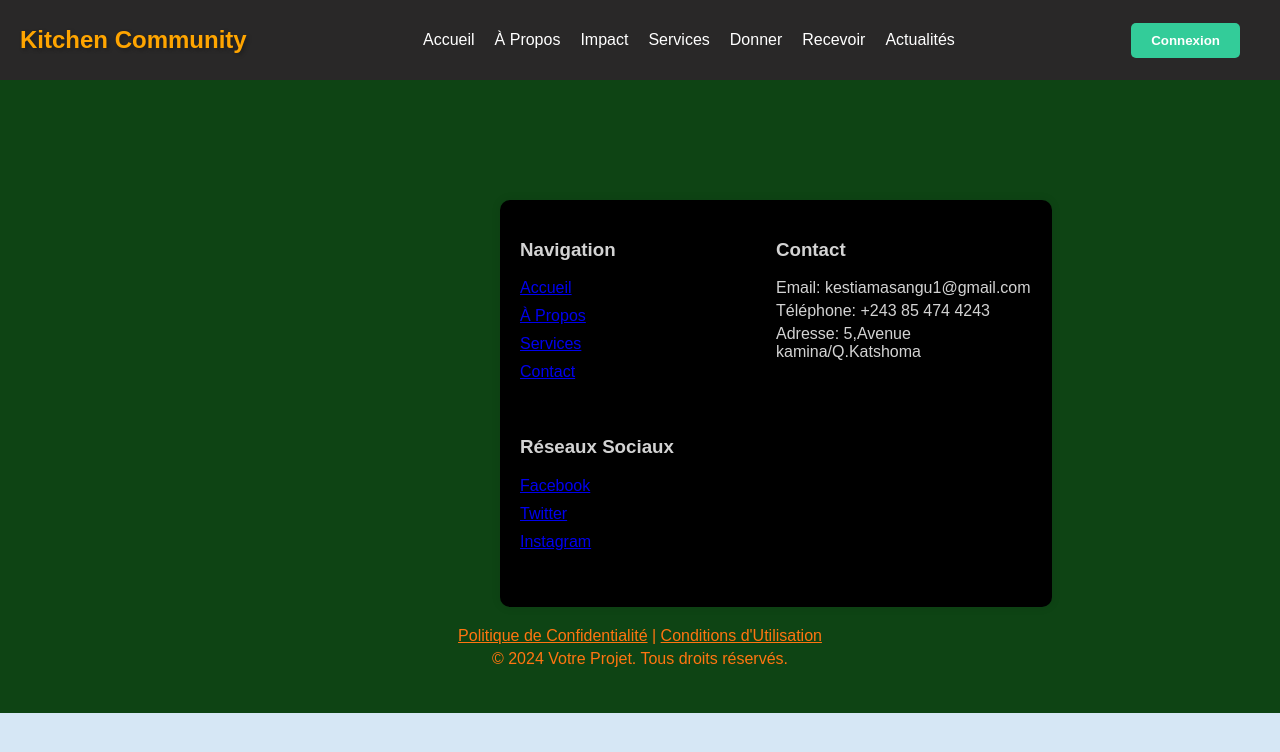
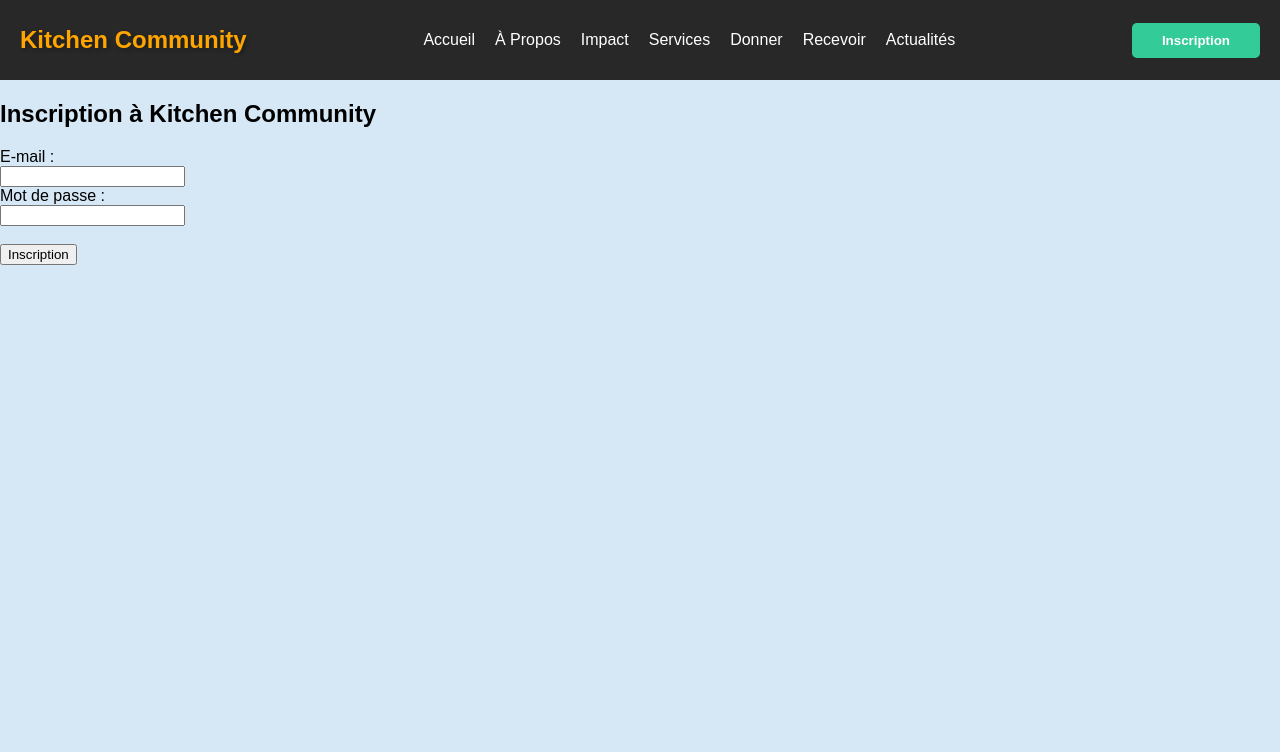
Before and after one commit to KESTIAMASANGU/kitchen-community-connection, a React (Create React App) app: page /Inscription in a window 1280 px wide. Shown: the top 752 px of the page. Built offline with nearby package versions, Linux system fonts and the light colour scheme.

Commit message:
l'ajout du formulaire d'inscription

```diff
--- a/src/App.css
+++ b/src/App.css
@@ -272,6 +272,7 @@ body {
   display: grid;
   grid-template-columns: repeat(3, 1fr);
   gap: 30px;
+  margin-bottom: 20px;
 }
 
 .service-item {
@@ -291,7 +292,7 @@ body {
   display: grid;
   grid-template-columns: repeat(3, 1fr);
   gap: 30px;
-
+margin-bottom: 30px;
 }
 .service-item1,
 .service-item2 {
@@ -316,7 +317,7 @@ body {
   background-color: #0E4414;
   color: #D3D3D3;
   border-radius: 10px;
-  /* box-shadow: 0 0 10px rgba(0, 0, 0, 0.1); */
+  box-shadow: 0 0 10px rgba(0, 0, 0, 0.1);
 }
 
 .container h2 {
@@ -423,7 +424,7 @@ button:hover {
   background-color: #FF9F55;
 }
 
-.footer {
+/* .footer {
   background-color: #0E4414;
   color: #FF7511;
   padding: 40px 0;
@@ -469,4 +470,4 @@ button:hover {
 
 .footer__legal a {
   color: #FF7511;
-}
+} */
--- a/src/App.jsx
+++ b/src/App.jsx
@@ -4,8 +4,9 @@ import './App.css'
 import Navbar from './navbar';
 import Hero from './hero';
 import LoginForm from './formulaire_connection/donations';
-import  FoodReceptionForm from './formulaire_connection/Receptions';
-import Footer from './footer'
+import FoodReceptionForm from './formulaire_connection/Receptions';
+import InscriptionForm from './Inscription';
+// import Footer from './footer'
 
 function App() {
   return (
@@ -16,13 +17,13 @@ function App() {
       </header>
       <main>
         <Routes>
+            <Route path='/Inscription' element={<InscriptionForm />} />
           <Route path='/' element={<Hero />} />
           <Route path='/donations' element={<LoginForm />} />
           <Route path='/Receptions' element={<FoodReceptionForm />} />
-          {/* <Route path='/connexion' element={<Connexion />} /> */}
         </Routes>
       </main>
-      <Footer/>
+      {/* <Footer/> */}
     </div>
   );
 }
--- /dev/null
+++ b/src/Inscription.jsx
@@ -0,0 +1,62 @@
+import React, { useState } from 'react';
+
+function InscriptionForm() {
+  const [email, setEmail] = useState('');
+  const [password, setPassword] = useState('');
+  const [errorEmail, setErrorEmail] = useState('');
+  const [errorPassword, setErrorPassword] = useState('');
+
+  const handleEmailChange = (event) => {
+    const newEmail = event.target.value;
+    setEmail(newEmail);
+    if (!newEmail.includes('@') || !newEmail.includes('.')) {
+      setErrorEmail('L\'adresse e-mail est invalide');
+    } else {
+      setErrorEmail('');
+    }
+  };
+
+  const handlePasswordChange = (event) => {
+    const newPassword = event.target.value;
+    setPassword(newPassword);
+    if (newPassword.length < 6 || !/\d/.test(newPassword) || !/[a-zA-Z]/.test(newPassword)) {
+      setErrorPassword('Le mot de passe doit contenir au moins 6 caractères, y compris des lettres et des chiffres');
+    } else {
+      setErrorPassword('');
+    }
+  };
+
+  const handleSubmit = (event) => {
+    event.preventDefault();
+    if (errorEmail === '' && errorPassword === '') {
+      console.log('Adresse e-mail:', email);
+      console.log('Mot de passe:', password);
+      setEmail('');
+      setPassword('');
+    } else {
+      alert('Veuillez corriger les erreurs dans le formulaire avant de soumettre.');
+    }
+  };
+
+  return (
+    <div>
+      <h2>Inscription à Kitchen Community</h2>
+      <form onSubmit={handleSubmit}>
+        <div>
+          <label htmlFor="email">E-mail :</label><br />
+          <input type="email" id="email" value={email} onChange={handleEmailChange} required />
+          {errorEmail && <div style={{ color: 'red' }}>{errorEmail}</div>}
+        </div>
+        <div>
+          <label htmlFor="password">Mot de passe :</label><br />
+          <input type="password" id="password" value={password} onChange={handlePasswordChange} required />
+          {errorPassword && <div style={{ color: 'red' }}>{errorPassword}</div>}
+        </div>
+        <br />
+        <input type="submit" value="Inscription" />
+      </form>
+    </div>
+  );
+}
+
+export default InscriptionForm;
--- a/src/footer.jsx
+++ b/src/footer.jsx
@@ -1,39 +1,39 @@
-import React from 'react';
+// import React from 'react';
 
-function Footer() {
-    return (
-        <footer className="footer">
-            <div className="container">
-                <div className="footer__navigation">
-                    <h3>Navigation</h3>
-                    <ul>
-                        <li><a href="#accueil">Accueil</a></li>
-                        <li><a href="#a-propos">À Propos</a></li>
-                        <li><a href="#services">Services</a></li>
-                        <li><a href="#contact">Contact</a></li>
-                    </ul>
-                </div>
-                <div className="footer__contact">
-                    <h3>Contact</h3>
-                    <p>Email: kestiamasangu1@gmail.com</p>
-                    <p>Téléphone: +243 85 474 4243</p>
-                    <p>Adresse: 5,Avenue kamina/Q.Katshoma</p>
-                </div>
-                <div className="footer__social">
-                    <h3>Réseaux Sociaux</h3>
-                    <ul>
-                        <li><a href="https://facebook.com/Kestia Ngoie" target="_blank" rel="noopener noreferrer">Facebook</a></li>
-                        <li><a href="https://twitter.com/Kestia Masangu" target="_blank" rel="noopener noreferrer">Twitter</a></li>
-                        <li><a href="https://instagram.com/Kestia Ngoie" target="_blank" rel="noopener noreferrer">Instagram</a></li>
-                    </ul>
-                </div>
-            </div>
-            <div className="footer__legal">
-                <p><a href="/politique-de-confidentialite">Politique de Confidentialité</a> | <a href="/conditions-utilisation">Conditions d'Utilisation</a></p>
-                <p>© 2024 Votre Projet. Tous droits réservés.</p>
-            </div>
-        </footer>
-    );
-}
+// function Footer() {
+//     return (
+//         <footer className="footer">
+//             <div className="container">
+//                 <div className="footer__navigation">
+//                     <h3>Navigation</h3>
+//                     <ul>
+//                         <li><a href="#accueil">Accueil</a></li>
+//                         <li><a href="#a-propos">À Propos</a></li>
+//                         <li><a href="#services">Services</a></li>
+//                         <li><a href="#contact">Contact</a></li>
+//                     </ul>
+//                 </div>
+//                 <div className="footer__contact">
+//                     <h3>Contact</h3>
+//                     <p>Email: kestiamasangu1@gmail.com</p>
+//                     <p>Téléphone: +243 85 474 4243</p>
+//                     <p>Adresse: 5,Avenue kamina/Q.Katshoma</p>
+//                 </div>
+//                 <div className="footer__social">
+//                     <h3>Réseaux Sociaux</h3>
+//                     <ul>
+//                         <li><a href="https://facebook.com/Kestia Ngoie" target="_blank" rel="noopener noreferrer">Facebook</a></li>
+//                         <li><a href="https://twitter.com/Kestia Masangu" target="_blank" rel="noopener noreferrer">Twitter</a></li>
+//                         <li><a href="https://instagram.com/Kestia Ngoie" target="_blank" rel="noopener noreferrer">Instagram</a></li>
+//                     </ul>
+//                 </div>
+//             </div>
+//             <div className="footer__legal">
+//                 <p><a href="/politique-de-confidentialite">Politique de Confidentialité</a> | <a href="/conditions-utilisation">Conditions d'Utilisation</a></p>
+//                 <p>© 2024 Votre Projet. Tous droits réservés.</p>
+//             </div>
+//         </footer>
+//     );
+// }
 
-export default Footer;
+// export default Footer;
--- a/src/navbar.jsx
+++ b/src/navbar.jsx
@@ -1,7 +1,7 @@
 // Navbar.js
 
 import React from 'react';
-
+import { Link } from 'react-router-dom';
 const Navbar = () => {
   return (
     <nav className="navbar">
@@ -18,7 +18,7 @@ const Navbar = () => {
         <li><a href="#">Actualités</a></li>
       </ul>
       <div className="navbar-right">
-        <button>Connexion</button>
+        <Link to="/Inscription"><button>Inscription</button></Link>
       </div>
     </nav>
 
```
